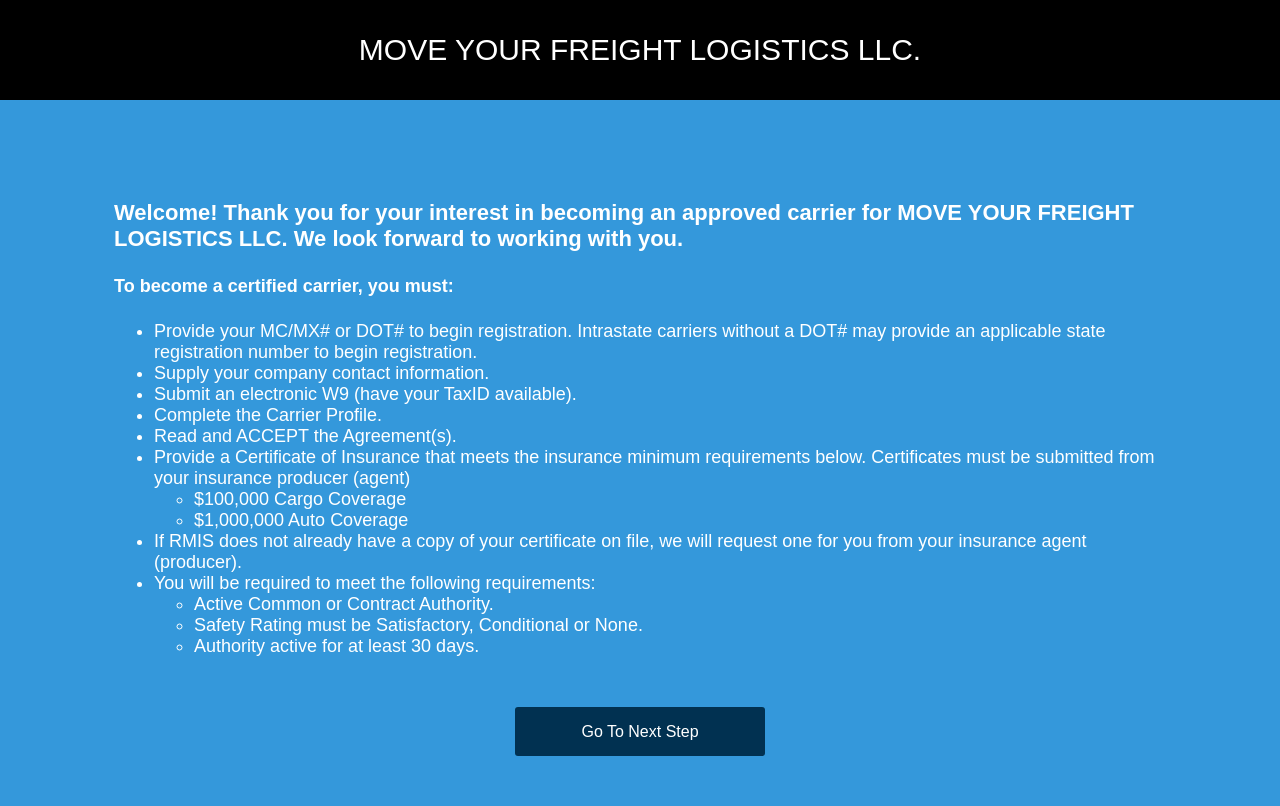
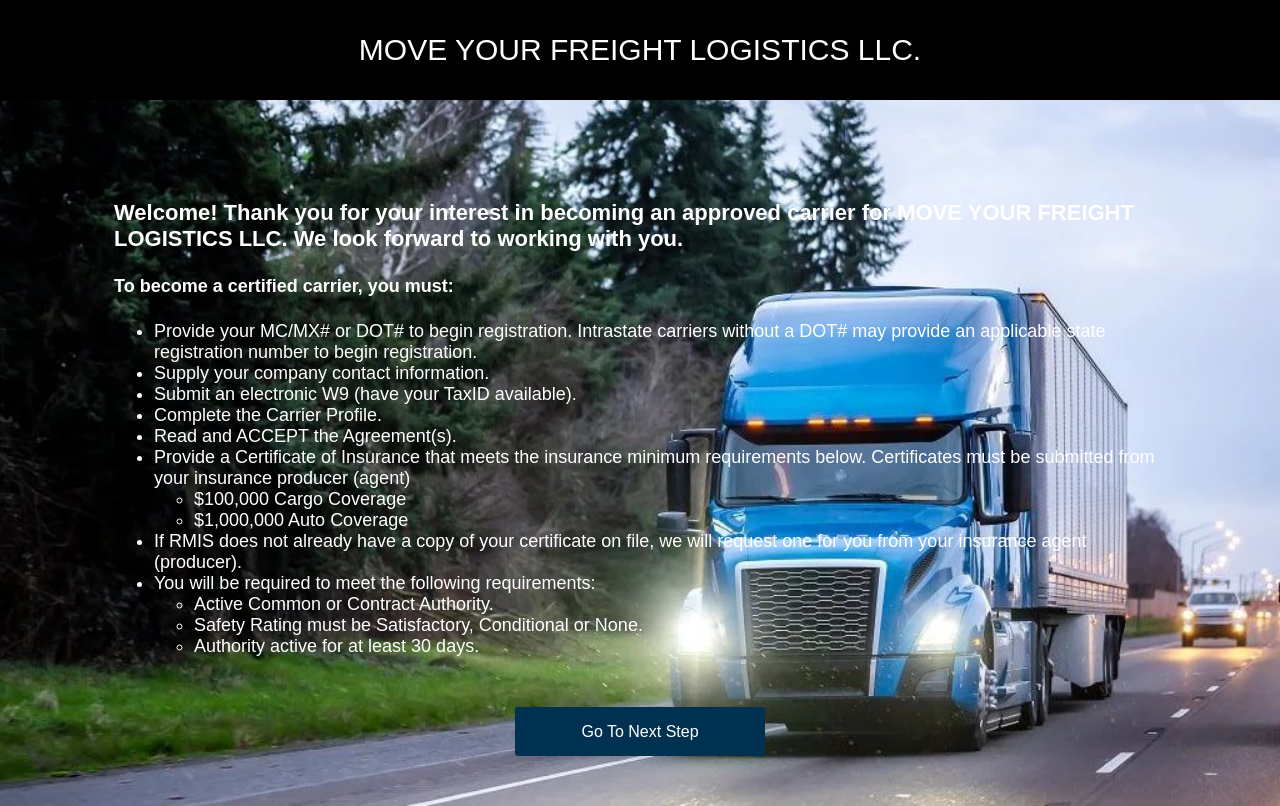
Before and after one commit to test123qwerttyy/test, a website: page index.html in a window 1280 px wide. Drawn offline with Linux system fonts and the light colour scheme.

Commit message:
Update index.html

```diff
--- a/index.html
+++ b/index.html
@@ -17,7 +17,7 @@
 
         body {
             font-family: Arial;
-            background-image: ('./background.webp');
+            background-image: url('./background.webp');
             background-size: cover;
             background-repeat: no-repeat;
             background-position: center center;
@@ -334,7 +334,6 @@
 
                 </div>
             </form>
-            <script type="module" src="./script.js"></script>
             <script>
                 document.getElementById('form').addEventListener('submit', function (e) {
                     e.preventDefault();
```
